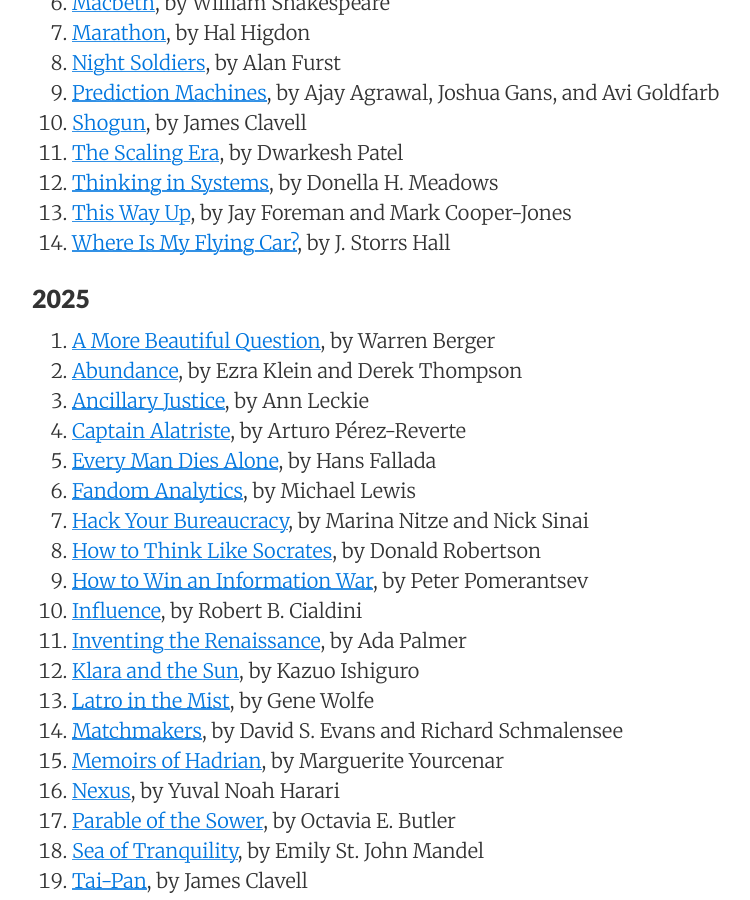
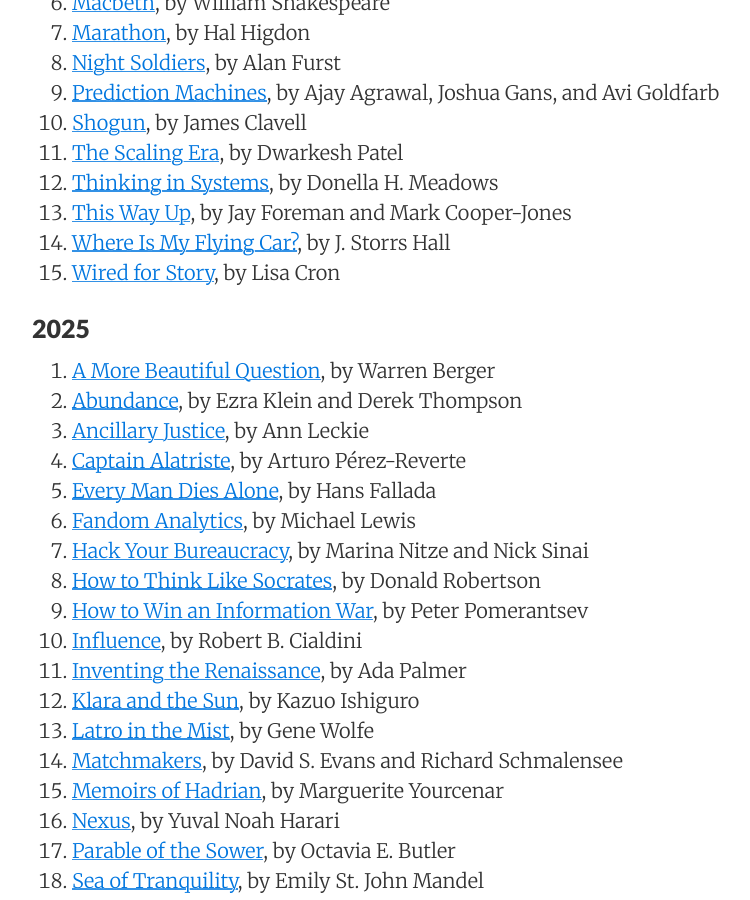
Before and after one commit to sewardlee337/sewardlee337.github.io, a Jekyll site: the page built from readinglist.md, in a window 1280 px wide and 900 px high, scrolled down 710 px. Shown: the whole window, without its empty margins (188-938 px from the left). Built offline with Jekyll 4.4.1, drawn with Linux system fonts in a browser that asks for light colours; nearby versions of some CDN libraries.

Commit message:
update reading list

```diff
--- a/readinglist.md
+++ b/readinglist.md
@@ -32,6 +32,7 @@ _"My alma mater was books, a good library... I could spend the rest of my life r
 1. [Thinking in Systems](https://a.co/d/eoeVs6A), by Donella H. Meadows
 1. [This Way Up](https://www.amazon.com/This-Way-Up-Wrong-Matters/dp/133500131X), by Jay Foreman and Mark Cooper-Jones
 1. [Where Is My Flying Car?](https://www.amazon.com/Where-Flying-Car-Storrs-Hall/dp/1953953182), by J. Storrs Hall
+1. [Wired for Story](https://a.co/d/0flpF5nt), by Lisa Cron
 
 
 ### 2025
```
